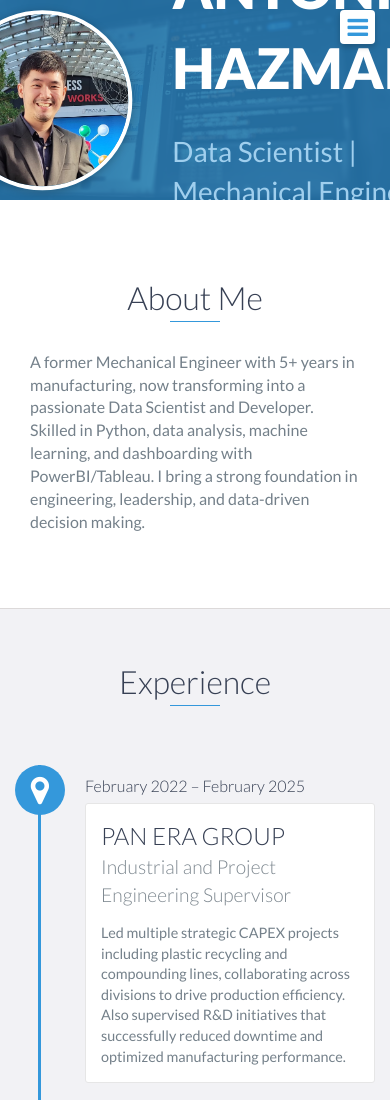
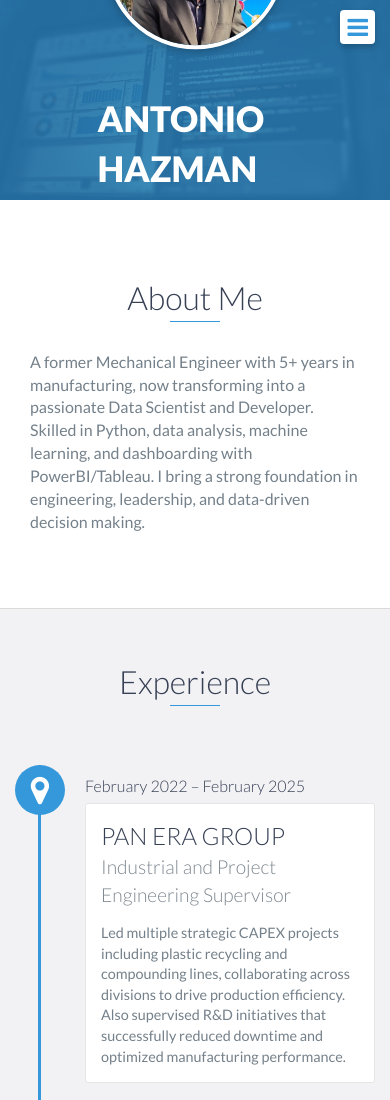
Before and after one commit to AntonioHazman8855/antoniohazman, a website: page index.html in a window 390 px wide. Shown: the top 1100 px of the page. Drawn offline with nearby package versions, Linux system fonts and the light colour scheme.

Commit message:
Update styles.css

```diff
--- a/css/styles.css
+++ b/css/styles.css
@@ -112,3 +112,32 @@ body{font-family:'Lato', sans-serif;font-size:16px}body.active{overflow:hidden;z
     margin-top: 20px;
   }
 }
+
+@media only screen and (max-width: 768px) {
+  #lead-content-wrapper {
+    flex-direction: column;
+    align-items: center;
+    text-align: center;
+    gap: 20px;
+  }
+
+  .lead-photo img {
+    border-radius: 50%;
+    object-fit: cover;
+    border: 4px solid #fff;
+    box-shadow: 0 2px 8px rgba(0, 0, 0, 0.25);
+  }
+
+  .lead-text h1 {
+    font-size: 2.2em;
+  }
+
+  .lead-text h2 {
+    font-size: 1.2em;
+  }
+
+  .btn-rounded-white {
+    padding: 10px 18px;
+    font-size: 0.9em;
+  }
+}
```
